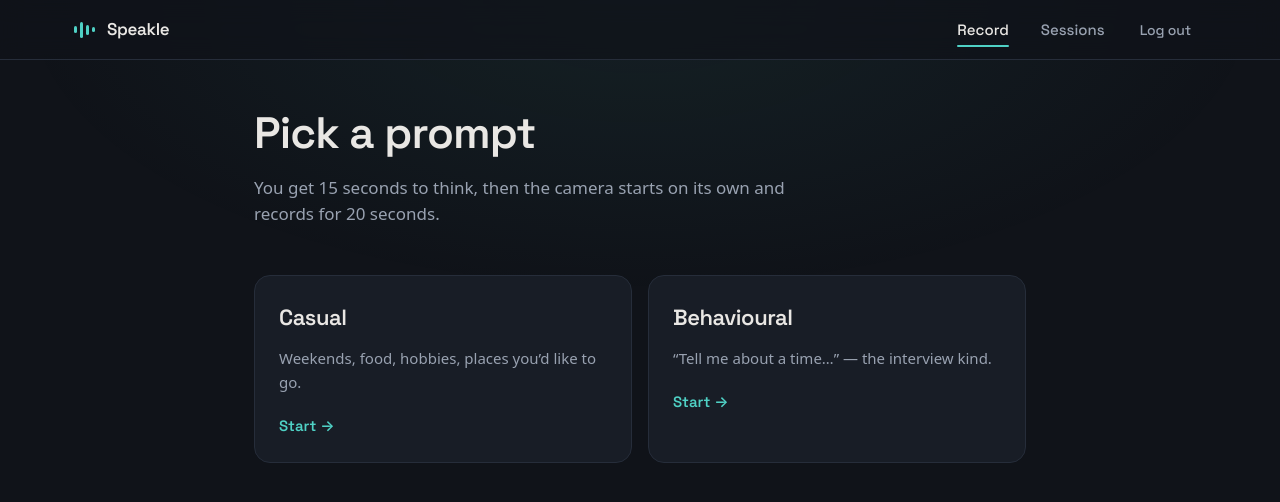
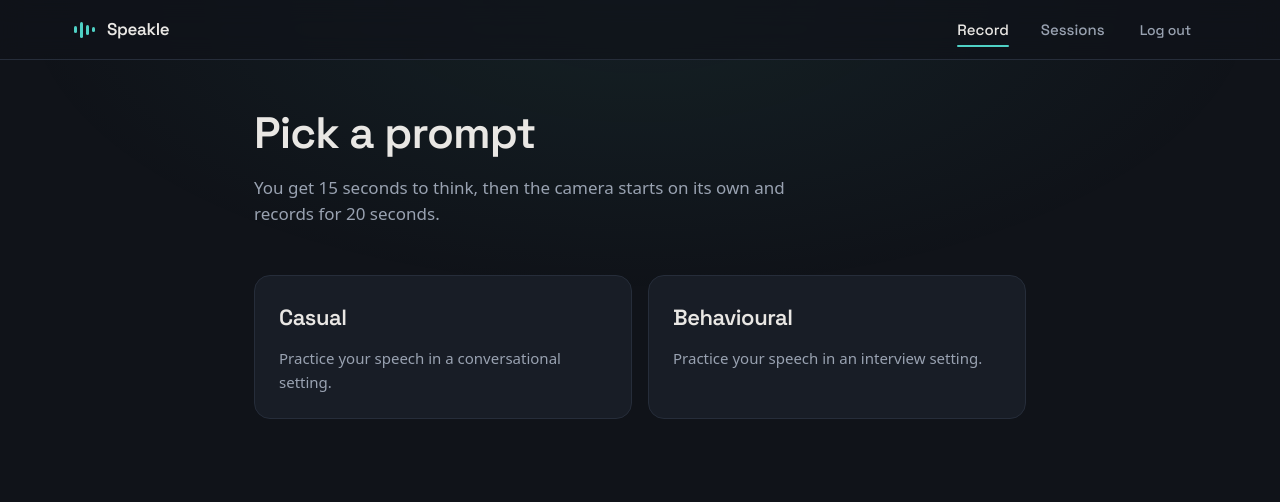
Before and after one commit to ezhang07/speakle, a React (Vite) app in the folder frontend/: page /record in a window 1280 px wide. Shown: the top 502 px of the page. Built offline with nearby package versions, Linux system fonts and the light colour scheme; no server answers; sample sign-in values are in the browser's storage.

Commit message:
Change description  on choosing prompt types

```diff
--- a/frontend/src/Record.tsx
+++ b/frontend/src/Record.tsx
@@ -349,17 +349,15 @@ function Record() {
           <button type="button" className="prompt-card" onClick={() => selectPrompt('casual')}>
             <span className="prompt-card-title">Casual</span>
             <span className="prompt-card-desc">
-              Weekends, food, hobbies, places you&rsquo;d like to go.
+              Practice your speech in a conversational setting.
             </span>
-            <span className="prompt-card-go">Start &rarr;</span>
           </button>
 
           <button type="button" className="prompt-card" onClick={() => selectPrompt('behavioural')}>
             <span className="prompt-card-title">Behavioural</span>
             <span className="prompt-card-desc">
-              &ldquo;Tell me about a time&hellip;&rdquo; &mdash; the interview kind.
+              Practice your speech in an interview setting.
             </span>
-            <span className="prompt-card-go">Start &rarr;</span>
           </button>
         </div>
       </div>
```
